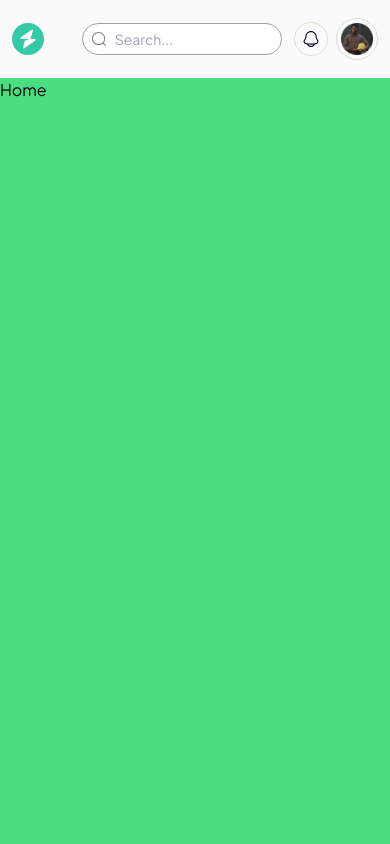
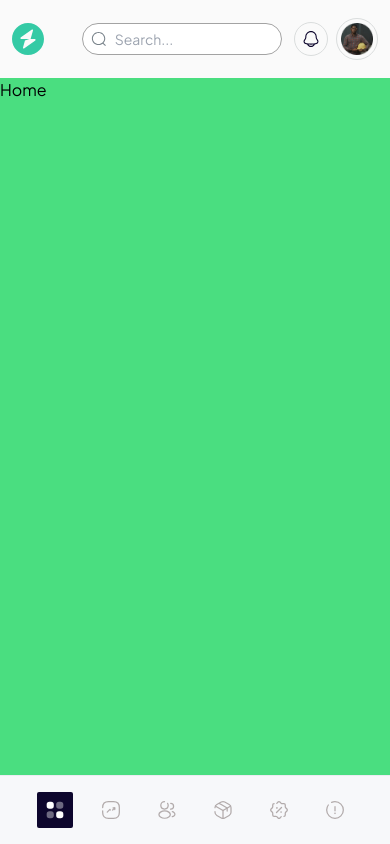
Before and after one commit to AbassKoyang/analytics-dashboard, a React (Vite) app: page / in a window 390 px wide. Built offline with nearby package versions, Linux system fonts and the light colour scheme.

Commit message:
add: Tab bar for mobile screen

```diff
--- a/src/components/Header.jsx
+++ b/src/components/Header.jsx
@@ -20,7 +20,9 @@ const Header = () => {
     <header className="w-full flex items-center justify-center py-[18px] xl:py-[20px] bg-[#FAFAFA] dark:bg-[#1b1b1b]">
       <div className="w-full max-w-[1400px] flex justify-between items-center px-3 md:px-6">
         <Link to='/' aria-label="Logo(Link to home)" className="flex gap-2 items-center justify-center">
-          <LogoIcon className={'fill-[#34CAA5] dark:fill-[#34CAA5]'} />
+          <Link className="flex lg:hidden items-center justify-center">
+            <LogoIcon className={'fill-[#34CAA5] dark:fill-[#34CAA5]'} />
+          </Link>
           <h1 className="hidden md:block mini:hidden text-[20px] md:leading-7 font-semibold text-black dark:text-white">Dashboard</h1>
         </Link>
         <div className="flex items-center gap-3 md:gap-7">
--- /dev/null
+++ b/src/components/TabBar.jsx
@@ -0,0 +1,45 @@
+import { Link, useLocation } from "react-router-dom"
+import { ChartIcon, DiscountIcon, HomeIcon, InfoIcon, ProfileIcon, TrendsIcon } from "../assets/icons"
+const TabBar = () => {
+    const location = useLocation()
+  return (
+      <nav className="w-full flex lg:hidden fixed bottom-0 left-0 items-center justify-center gap-1 py-4 border-t border-t-[#EBECF2] dark:border-t-[#A3A3A3] bg-[#F7F8FA] dark:bg-[#1b1b1b]">
+        <Link to='/' aria-label="Link to home page" className="flex flex-col items-center justify-between group">
+          <button className={`size-9 xl:size-10 flex items-center justify-center rounded-sm hover:p-2 mx-2 xl:mx-2.5 ${location.pathname === '/' ? 'bg-[#0D062D] dark:bg-white p-2' : 'bg-transparent'} group-hover:bg-[#0D062D] group-hover:dark:bg-white transition-all duration-200 ease-in-out`} >
+            <HomeIcon className={`${location.pathname === '/' ? 'dark:fill-[#0D062D] fill-white' : 'fill-[#B2ABAB]'} group-hover:dark:fill-[#0D062D] group-hover:fill-white transition-all duration-200 ease-in-out`} />
+          </button>
+        </Link>
+
+        <Link to='trends' aria-label="Link to trends" className="flex flex-col items-center justify-between group">
+          <button className={`size-9 xl:size-10 flex items-center justify-center rounded-sm hover:p-2 mx-2 xl:mx-2.5 ${location.pathname === '/trends' ? 'bg-[#0D062D] dark:bg-white p-2' : 'bg-transparent'} group-hover:bg-[#0D062D] group-hover:dark:bg-white transition-all duration-200 ease-in-out`}>
+            <TrendsIcon className={`${location.pathname === '/trends' ? 'dark:stroke-[#0D062D] stroke-white' : 'stroke-[#B2ABAB]'} group-hover:dark:stroke-[#0D062D] group-hover:stroke-white transition-all duration-200 ease-in-out`} />
+          </button>
+        </Link>
+
+        <Link to='profile' aria-label="Link to profile page" className="flex flex-col items-center justify-between group">
+          <button className={`size-9 xl:size-10 flex items-center justify-center rounded-sm hover:p-2 mx-2 xl:mx-2.5 ${location.pathname === '/profile' ? 'bg-[#0D062D] dark:bg-white p-2' : 'bg-transparent'} group-hover:bg-[#0D062D] group-hover:dark:bg-white transition-all duration-200 ease-in-out`}>
+            <ProfileIcon className={`${location.pathname === '/profile' ? 'dark:stroke-[#0D062D] stroke-white' : 'stroke-[#B2ABAB]'} group-hover:dark:stroke-[#0D062D] group-hover:stroke-white transition-all duration-200 ease-in-out`} />
+          </button>
+        </Link>
+        <Link to='chart' aria-label="Link to chart page" className="flex flex-col items-center justify-between group">
+          <button className={`size-9 xl:size-10 flex items-center justify-center rounded-sm hover:p-2 mx-2 xl:mx-2.5 ${location.pathname === '/chart' ? 'bg-[#0D062D] dark:bg-white p-2' : 'bg-transparent'} group-hover:bg-[#0D062D] group-hover:dark:bg-white transition-all duration-200 ease-in-out`}>
+          <ChartIcon className={`${location.pathname === '/chart' ? 'dark:stroke-[#0D062D] stroke-white' : 'stroke-[#B2ABAB]'} group-hover:dark:stroke-[#0D062D] group-hover:stroke-white transition-all duration-200 ease-in-out`} />
+          </button>
+        </Link>
+
+        <Link to='discount' aria-label="Link to discount page" className="flex flex-col items-center justify-between group">
+          <button className={`size-9 xl:size-10 flex items-center justify-center rounded-sm hover:p-2 mx-2 xl:mx-2.5 ${location.pathname === '/discount' ? 'bg-[#0D062D] dark:bg-white p-2' : 'bg-transparent'} group-hover:bg-[#0D062D] group-hover:dark:bg-white transition-all duration-200 ease-in-out`}>
+            <DiscountIcon className={`${location.pathname === '/discount' ? 'dark:stroke-[#0D062D] stroke-white' : 'stroke-[#B2ABAB]'} group-hover:dark:stroke-[#0D062D] group-hover:stroke-white transition-all duration-200 ease-in-out`} />
+          </button>
+        </Link>
+
+        <Link to='info' aria-label="Link to info page" className="flex flex-col items-center justify-between group">
+          <button className={`size-9 xl:size-10 flex items-center justify-center rounded-sm hover:p-2 mx-2 xl:mx-2.5 ${location.pathname === '/info' ? 'bg-[#0D062D] dark:bg-white p-2' : 'bg-transparent'} group-hover:bg-[#0D062D] group-hover:dark:bg-white transition-all duration-200 ease-in-out`}>
+            <InfoIcon className={`${location.pathname === '/info' ? 'dark:stroke-[#0D062D] stroke-white' : 'stroke-[#B2ABAB]'} group-hover:dark:stroke-[#0D062D] group-hover:stroke-white transition-all duration-200 ease-in-out`} />
+          </button>
+        </Link>
+      </nav>
+  )
+}
+
+export default TabBar
--- a/src/layouts/RootLayout.jsx
+++ b/src/layouts/RootLayout.jsx
@@ -1,6 +1,7 @@
 import { Outlet } from "react-router-dom"
 import Header from "../components/Header"
 import SideBar from "../components/SideBar"
+import TabBar from "../components/TabBar"
 
 const RootLayout = () => {
   return (
@@ -9,6 +10,7 @@ const RootLayout = () => {
         <section className='p-0 m-0 lg:pl-[53.9px] xl:pl-[63px]'>
         <Header />
         <Outlet />
+        <TabBar />
         </section>
     </main>
   )
```
